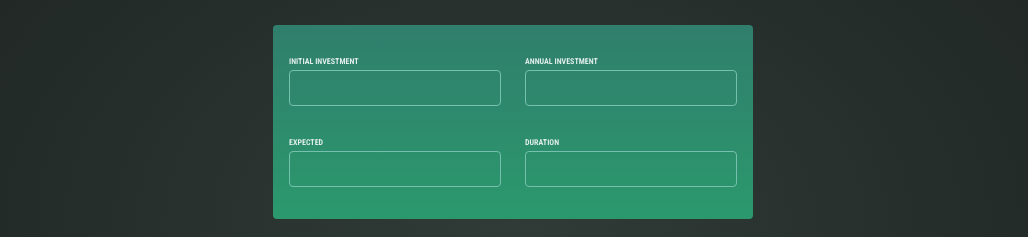
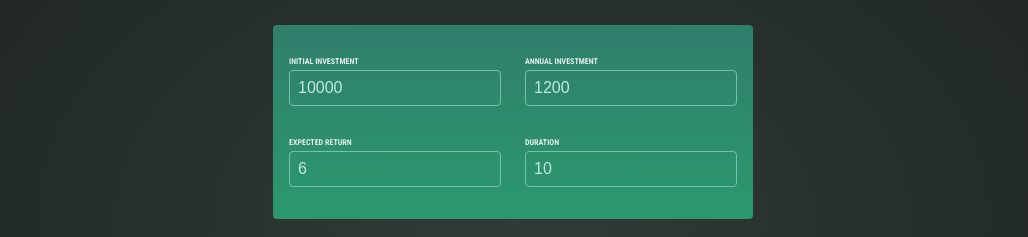
Before and after one commit to Super-robbin/investment_calculator, a React (Vite) app: page / in a window 1280 px wide. Shown: the part 201-438 px from the top of the page, without its empty margins (127-1155 px from the left). Built offline with nearby package versions, Linux system fonts and the light colour scheme.

Commit message:
UserInput complete

```diff
--- a/src/components/UserInput.jsx
+++ b/src/components/UserInput.jsx
@@ -4,30 +4,67 @@ const UserInput = () => {
   const [userInput, setUserInput] = useState({
     initialInvestment: 10000,
     annualInvestment: 1200,
-    expectedRaturn: 6,
+    expectedReturn: 6,
     duration: 10,
   });
+
+ const handleChange = (inputIdentifier, newValue) => {
+    setUserInput((prevUserInput) => {
+      return {
+        ...prevUserInput,
+        [inputIdentifier]: newValue,
+      };
+    });
+  };
 
   return (
     <section id="user-input">
       <div className="input-group">
         <p>
           <label>Initial Investment</label>
-          <input type="number" required />
+          <input
+            type="number"
+            required
+            value={userInput.initialInvestment}
+            onChange={(event) =>
+              handleChange("initialInvestment", event.target.value)
+            }
+          />
         </p>
         <p>
           <label>Annual Investment</label>
-          <input type="number" required />
+          <input
+            type="number"
+            required
+            value={userInput.annualInvestment}
+            onChange={(event) =>
+              handleChange("initialInvestment", event.target.value)
+            }
+          />
         </p>
       </div>
       <div className="input-group">
         <p>
-          <label>Expected</label>
-          <input type="number" required />
+          <label>Expected Return</label>
+          <input
+            type="number"
+            required
+            value={userInput.expectedReturn}
+            onChange={(event) =>
+              handleChange("initialInvestment", event.target.value)
+            }
+          />
         </p>
         <p>
           <label>Duration</label>
-          <input type="number" required />
+          <input
+            type="number"
+            required
+            value={userInput.duration}
+            onChange={(event) =>
+              handleChange("initialInvestment", event.target.value)
+            }
+          />
         </p>
       </div>
     </section>
```
